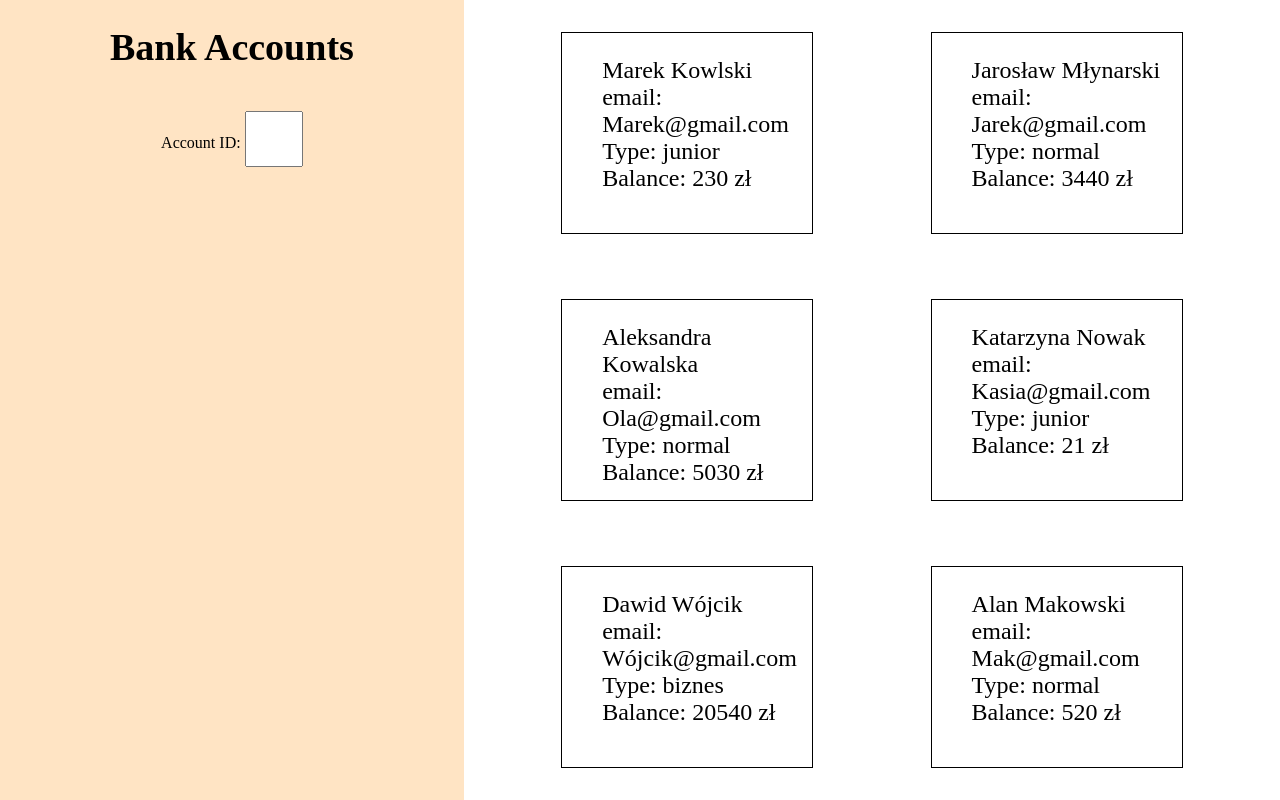
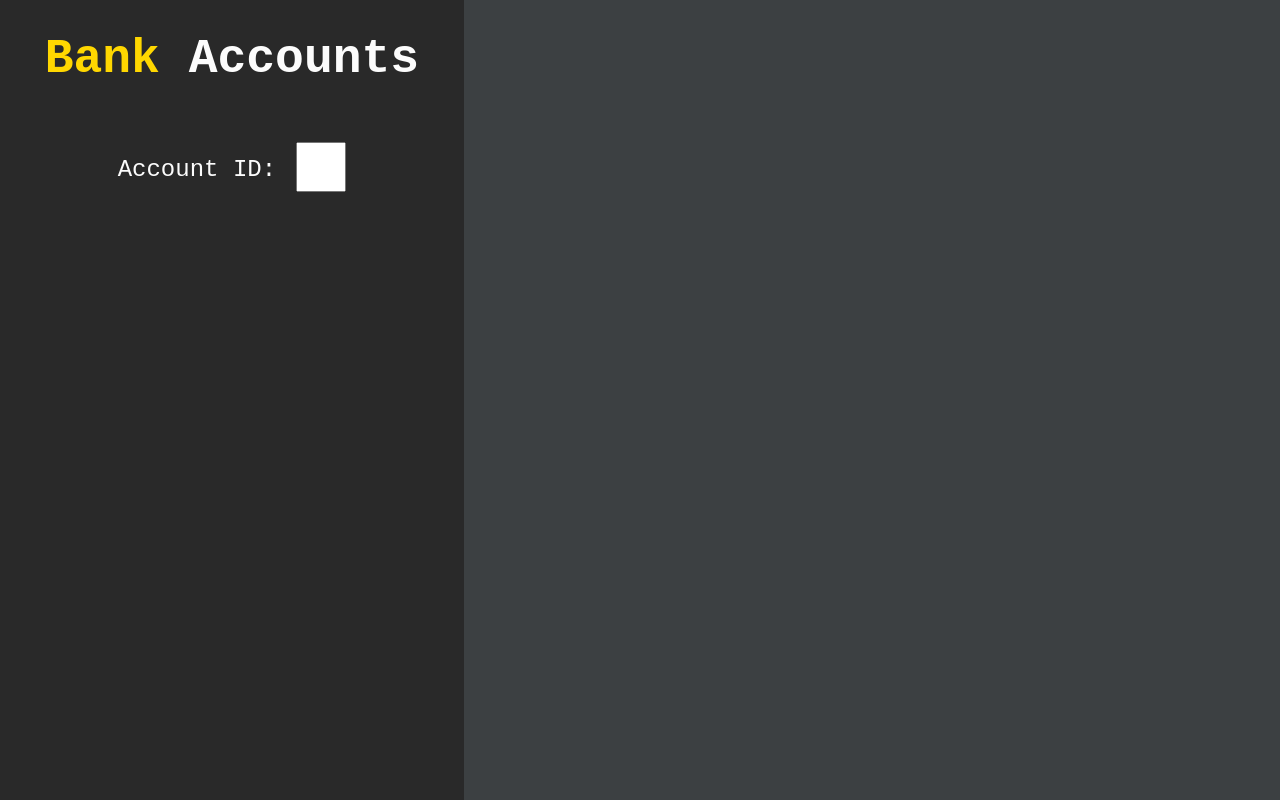
Before and after one commit to Hubix1410/bankAccounts, a React (Create React App) app: page / in a window 1280 px wide. Built offline with nearby package versions, Linux system fonts and the light colour scheme; data requests are answered from the project's data file.

Commit message:
Task 2 almost done

```diff
--- a/src/App.js
+++ b/src/App.js
@@ -1,13 +1,16 @@
 import { UserMenu } from './userMenu/UserMenu';
 import { UserResponse } from './userResponse/userResponse';
 import "./main.scss";
+import { useState } from 'react';
 
 export function App() {
 
+    const [currentUser, setCurrentUser] = useState(undefined);
+
     return (
         <div className="container">
-            <UserMenu />
-            <UserResponse />
+            <UserMenu currentUser={currentUser} setCurrentUser={setCurrentUser} />
+            <UserResponse currentUser={currentUser} setCurrentUser={setCurrentUser} />
         </div>
     )
 }
--- a/src/userMenu/UserMenu.js
+++ b/src/userMenu/UserMenu.js
@@ -1,10 +1,23 @@
 import "./userMenu.scss";
 
-export function UserMenu(){
-    return(
+export function UserMenu({ currentUser, setCurrentUser }) {
+
+    function setUserID(element) {
+        setCurrentUser(element.target.value);
+    }
+
+    return (
         <div className="menuDiv">
-            <h1>Bank Accounts</h1>
-            <p>Account ID: <input type="number" className="specificAccount"/></p>
+            <h1><span>Bank</span> Accounts</h1>
+            <p>Account ID:
+                <input
+                    onChange={setUserID}
+                    value={currentUser}
+                    type="number"
+                    className="specificAccount"
+                />
+            </p>
+
         </div>
     )
 }
--- a/src/userMenu/userMenu.scss
+++ b/src/userMenu/userMenu.scss
@@ -1,7 +1,14 @@
+$mainDark: #292929;
+$secondaryDark: #3C4042;
+$white: #FCFCFC;
+$gold:  #FFD700;
+
 .menuDiv{
     width:500px;
     height:100vh;
-    background-color: bisque;
+    background-color: $mainDark;
+
+    font-family: monospace;
 
     display: flex;
     flex-direction: column;
@@ -9,15 +16,29 @@
 
     h1{
         text-align: center;
-        font-size: 38px;
+        font-size: 48px;
+        color: $white;
+        span{
+            color: $gold
         }
+    }
+
+    p{
+        font-size: 24px;
+        color: $white;
 
         .specificAccount{
             width:50px;
             height:50px;
             font-size: 26px;
+            margin-left: 20px;
             text-align: center;
             outline:none;
+            box-sizing: border-box;
+
+            &:focus{
+                border: 1px solid $gold;
+            }
         }
 
         input::-webkit-inner-spin-button {
@@ -25,3 +46,4 @@
             margin: 0;
         }
     }
+}
--- a/src/userResponse/userResponse.js
+++ b/src/userResponse/userResponse.js
@@ -1,21 +1,25 @@
 import { useState } from "react";
 import "./userResponse.scss";
 
-export function UserResponse() {
+export function UserResponse({ currentUser, setCurrentUser }) {
 
     const [users, setUsers] = useState(undefined);
     let usersMap;
 
-    if (users === undefined) {
-        fetch("http://localhost:3000/bank-accounts-full")
+    if (currentUser !== undefined) {
+        fetch("http://localhost:3000/bank-accounts-full?id=" + currentUser)
             .then(response => response.json())
             .then(data => setUsers(data));
+        setCurrentUser(undefined);
     }
 
-
     if (users !== undefined) {
+        console.log(users);
+        if (users.length === 0) {
+            usersMap = <p className="wrongID">Wrong ID</p>
+        } else {
             usersMap = users.map((element, index) =>
-            <div key={index} className="accountSmall">
+                <div key={index} className="account">
                     <ul>
                         <li>{element.name} {element.lastName}</li>
                         <li>email: {element.email}</li>
@@ -25,6 +29,7 @@ export function UserResponse() {
                 </div>
             );
         }
+    }
 
     return (
         <div className="accountDisplay">
--- a/src/userResponse/userResponse.scss
+++ b/src/userResponse/userResponse.scss
@@ -1,3 +1,8 @@
+$mainDark: #292929;
+$secondaryDark: #3C4042;
+$white: #FCFCFC;
+$gold:  #FFD700;
+
 .accountDisplay{
     display: flex;
     flex-wrap: wrap;
@@ -6,14 +11,22 @@
     font-size: 24px;
     width: calc(100vw - 400px);
     overflow: auto;
+    background-color: $secondaryDark;
 
-    .accountSmall{
-        border:1px solid black;
-        width:250px;
-        height:200px;
+    .account{
+        background-color: $mainDark;
+        color: $white;
+        width:400px;
+        height:550px;
         margin:20px;
+        border-radius: 12px;
         ul{
             list-style: none;
         }
     }
+
+    .wrongID{
+        color: $white;
+        font-size: 24px;
+    }
 }
```
Lines whose indentation alone changed are shown as unchanged.
